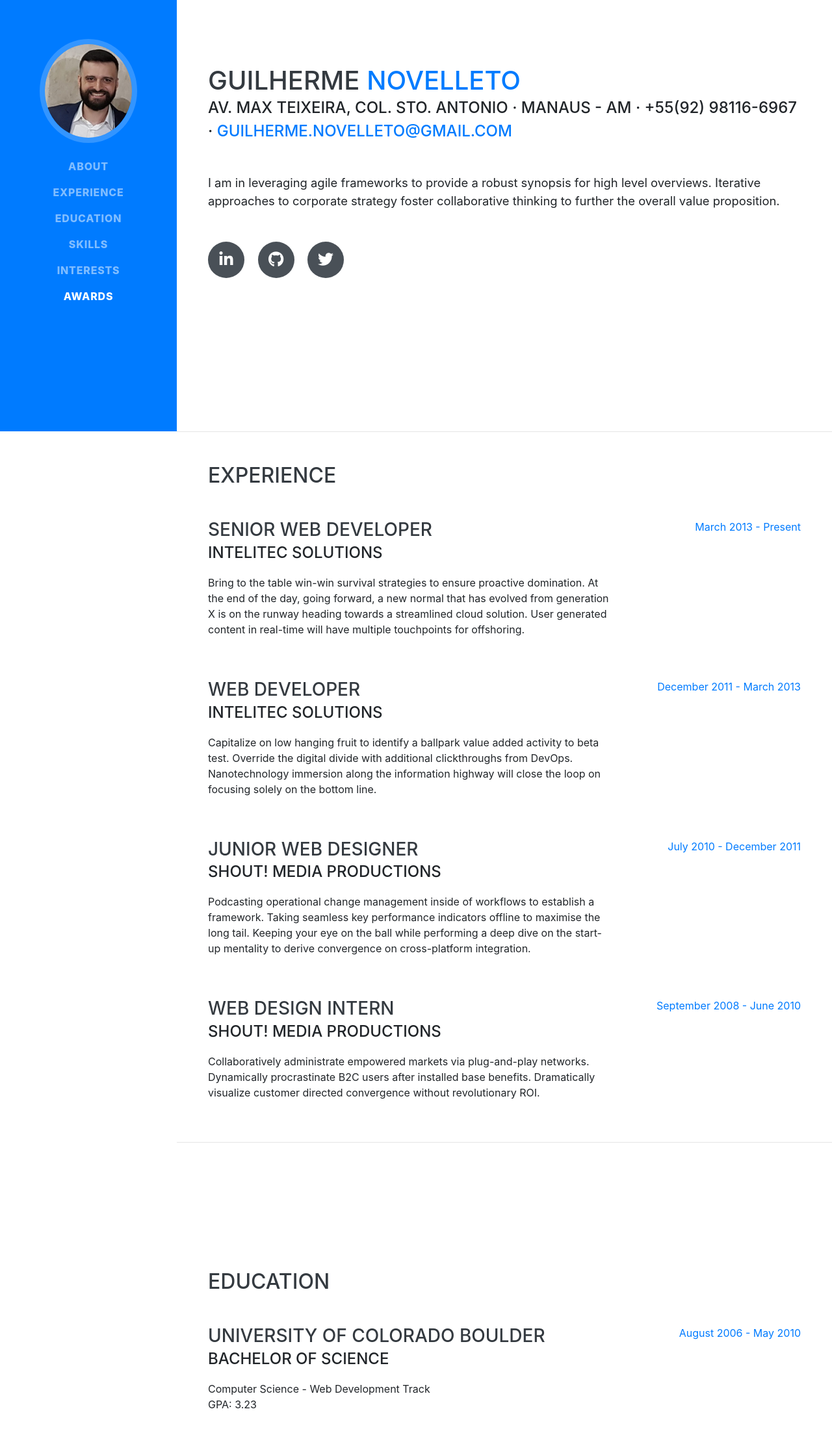
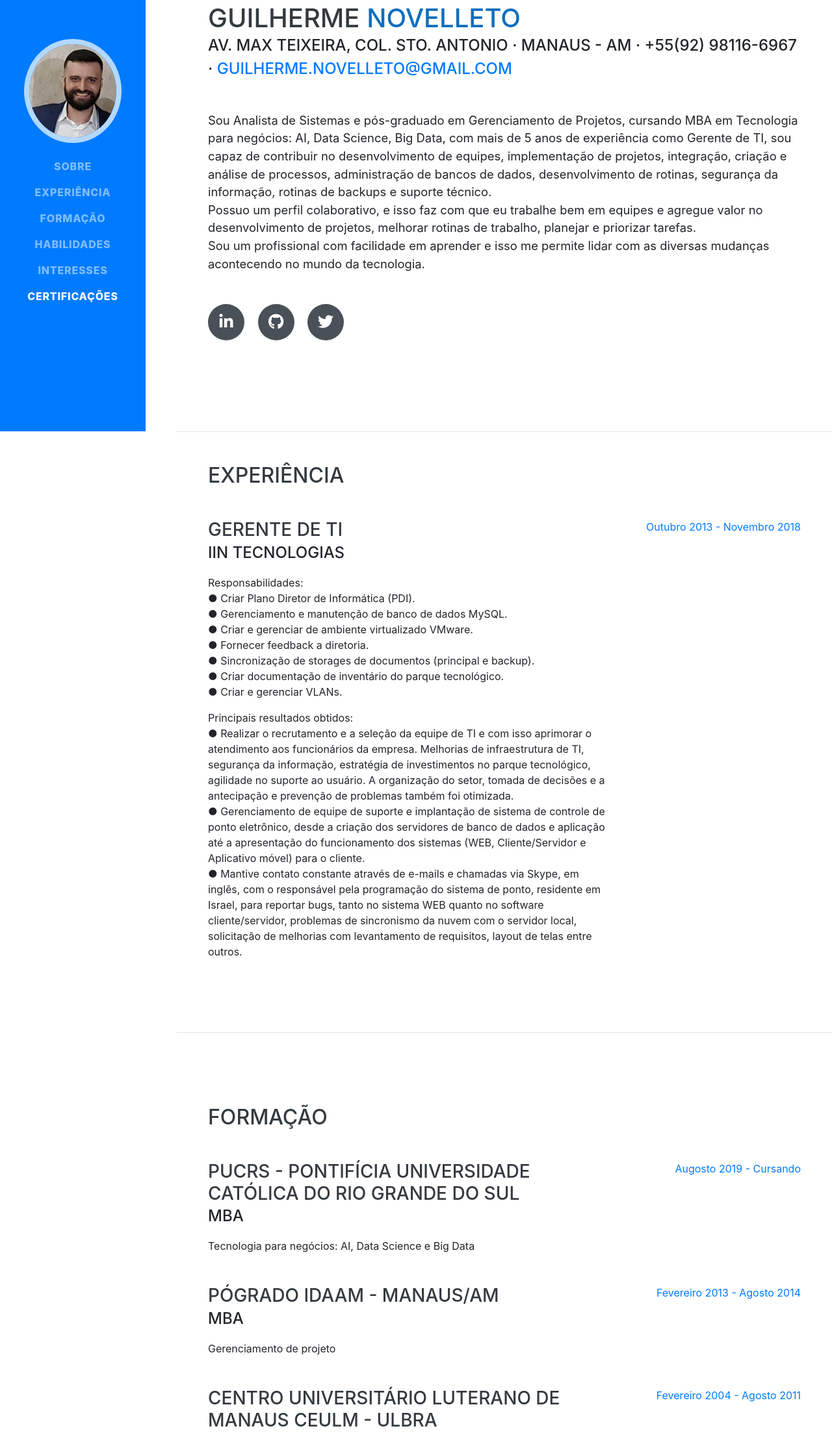
Before and after one commit to novelleto/novelleto.github.io, a website with bundled scripts: page index.html in a window 1280 px wide. Shown: the part 136-2342 px from the top of the page at 65% size. Built offline with nearby package versions, Linux system fonts and the light colour scheme; a web font is replaced by a local one.

Commit message:
quinto commit - alterações no css e index

```diff
--- a/css/resume.css
+++ b/css/resume.css
@@ -101,7 +101,7 @@ p.lead {
     left: 0;
     display: flex;
     flex-direction: column;
-    width: 17rem;
+    width: 14rem;
     height: 100vh;
   }
   #sideNav .navbar-brand {
@@ -112,7 +112,7 @@ p.lead {
   #sideNav .navbar-brand .img-profile {
     max-width: 10rem;
     max-height: 10rem;
-    border: 0.5rem solid rgba(255, 255, 255, 0.2);
+    border: 0.5rem solid rgba(255, 255, 255, 0.7);
   }
   #sideNav .navbar-collapse {
     display: flex;
@@ -163,8 +163,12 @@ section.resume-section .resume-item .resume-date {
   background-color: #0E6EBE !important;
 }
 
+.text-name {
+  color: #0E6EBE !important;
+}
+
 .text-primary {
-  color: #0E6EBE !important;
+  color: #F3952F !important;
 }
 
 a {
--- a/index.html
+++ b/index.html
@@ -38,22 +38,22 @@
     <div class="collapse navbar-collapse" id="navbarSupportedContent">
       <ul class="navbar-nav">
         <li class="nav-item">
-          <a class="nav-link js-scroll-trigger" href="#about">About</a>
+          <a class="nav-link js-scroll-trigger" href="#about">Sobre</a>
         </li>
         <li class="nav-item">
-          <a class="nav-link js-scroll-trigger" href="#experience">Experience</a>
+          <a class="nav-link js-scroll-trigger" href="#experience">Experiência</a>
         </li>
         <li class="nav-item">
-          <a class="nav-link js-scroll-trigger" href="#education">Education</a>
+          <a class="nav-link js-scroll-trigger" href="#education">Formação</a>
         </li>
         <li class="nav-item">
-          <a class="nav-link js-scroll-trigger" href="#skills">Skills</a>
+          <a class="nav-link js-scroll-trigger" href="#skills">Habilidades</a>
         </li>
         <li class="nav-item">
-          <a class="nav-link js-scroll-trigger" href="#interests">Interests</a>
+          <a class="nav-link js-scroll-trigger" href="#interests">Interesses</a>
         </li>
         <li class="nav-item">
-          <a class="nav-link js-scroll-trigger" href="#awards">Awards</a>
+          <a class="nav-link js-scroll-trigger" href="#awards">Certificações</a>
         </li>
       </ul>
     </div>
@@ -64,12 +64,17 @@
     <section class="resume-section p-3 p-lg-5 d-flex align-items-center" id="about">
       <div class="w-100">
         <h1 class="mb-0">Guilherme
-          <span class="text-primary">Novelleto</span>
+          <span class="text-name">Novelleto</span>
         </h1>
         <div class="subheading mb-5">Av. Max Teixeira, Col. Sto. Antonio · Manaus - AM · +55(92) 98116-6967 ·
           <a href="mailto:guilherme.novelleto@gmail.com">guilherme.novelleto@gmail.com</a>
         </div>
-        <p class="lead mb-5">I am in leveraging agile frameworks to provide a robust synopsis for high level overviews. Iterative approaches to corporate strategy foster collaborative thinking to further the overall value proposition.</p>
+        <p class="lead mb-5">Sou Analista de Sistemas e pós-graduado em Gerenciamento de Projetos, cursando MBA em Tecnologia para negócios: AI, Data Science, Big Data,
+          com mais de 5 anos de experiência como Gerente de TI, sou capaz de contribuir no desenvolvimento de equipes, implementação de projetos,
+          integração, criação e análise de processos, administração de bancos de dados, desenvolvimento de rotinas, segurança da informação, rotinas de backups e suporte técnico.
+          <br>Possuo um perfil colaborativo, e isso faz com que eu trabalhe bem em equipes e agregue valor no desenvolvimento de projetos, melhorar rotinas de trabalho, planejar e priorizar tarefas.
+          <br>Sou um profissional com facilidade em aprender e isso me permite lidar com as diversas mudanças acontecendo no mundo da tecnologia.
+        </p>
         <div class="social-icons">
           <a href="https://www.linkedin.com/in/guilhermenovelleto/" target="_blank">
             <i class="fab fa-linkedin-in"></i>
@@ -88,51 +93,38 @@
 
     <section class="resume-section p-3 p-lg-5 d-flex justify-content-center" id="experience">
       <div class="w-100">
-        <h2 class="mb-5">Experience</h2>
+        <h2 class="mb-5">Experiência</h2>
 
         <div class="resume-item d-flex flex-column flex-md-row justify-content-between mb-5">
           <div class="resume-content">
-            <h3 class="mb-0">Senior Web Developer</h3>
-            <div class="subheading mb-3">Intelitec Solutions</div>
-            <p>Bring to the table win-win survival strategies to ensure proactive domination. At the end of the day, going forward, a new normal that has evolved from generation X is on the runway heading towards a streamlined cloud solution. User generated content in real-time will have multiple touchpoints for offshoring.</p>
+            <h3 class="mb-0">Gerente de TI</h3>
+            <div class="subheading mb-3">IIN Tecnologias</div>
+            <p>Responsabilidades:
+            <br> ●	Criar Plano Diretor de Informática (PDI).
+            <br> ●	Gerenciamento e manutenção de banco de dados MySQL.
+            <br> ●	Criar e gerenciar de ambiente virtualizado VMware.
+            <br> ●	Fornecer feedback a diretoria.
+            <br> ●	Sincronização de storages de documentos (principal e backup).
+            <br> ●	Criar documentação de inventário do parque tecnológico.
+            <br> ●	Criar e gerenciar VLANs.</p>
+            <p>Principais resultados obtidos:
+            <br> ●	Realizar o recrutamento e a seleção da equipe de TI e com isso aprimorar o atendimento aos funcionários da empresa.
+            Melhorias de infraestrutura de TI, segurança da informação, estratégia de investimentos no parque tecnológico, agilidade no suporte ao usuário.
+            A organização do setor, tomada de decisões e a antecipação e prevenção de problemas também foi otimizada.
+            <br> ●	Gerenciamento de equipe de suporte e implantação de sistema de controle de ponto eletrônico, desde a criação dos servidores de banco de dados
+            e aplicação até a apresentação do funcionamento dos sistemas (WEB, Cliente/Servidor e Aplicativo móvel) para o cliente.
+            <br> ●	Mantive contato constante através de e-mails e chamadas via Skype, em inglês, com o responsável pela programação do sistema de ponto,
+            residente em Israel, para reportar bugs, tanto no sistema WEB quanto no software cliente/servidor, problemas de sincronismo da nuvem com o servidor local,
+            solicitação de melhorias com levantamento de requisitos, layout de telas entre outros.</p>
+
+            </p>
           </div>
           <div class="resume-date text-md-right">
-            <span class="text-primary">March 2013 - Present</span>
+            <span class="text-primary">Outubro 2013 - Novembro 2018</span>
           </div>
         </div>
 
-        <div class="resume-item d-flex flex-column flex-md-row justify-content-between mb-5">
-          <div class="resume-content">
-            <h3 class="mb-0">Web Developer</h3>
-            <div class="subheading mb-3">Intelitec Solutions</div>
-            <p>Capitalize on low hanging fruit to identify a ballpark value added activity to beta test. Override the digital divide with additional clickthroughs from DevOps. Nanotechnology immersion along the information highway will close the loop on focusing solely on the bottom line.</p>
-          </div>
-          <div class="resume-date text-md-right">
-            <span class="text-primary">December 2011 - March 2013</span>
-          </div>
-        </div>
 
-        <div class="resume-item d-flex flex-column flex-md-row justify-content-between mb-5">
-          <div class="resume-content">
-            <h3 class="mb-0">Junior Web Designer</h3>
-            <div class="subheading mb-3">Shout! Media Productions</div>
-            <p>Podcasting operational change management inside of workflows to establish a framework. Taking seamless key performance indicators offline to maximise the long tail. Keeping your eye on the ball while performing a deep dive on the start-up mentality to derive convergence on cross-platform integration.</p>
-          </div>
-          <div class="resume-date text-md-right">
-            <span class="text-primary">July 2010 - December 2011</span>
-          </div>
-        </div>
-
-        <div class="resume-item d-flex flex-column flex-md-row justify-content-between">
-          <div class="resume-content">
-            <h3 class="mb-0">Web Design Intern</h3>
-            <div class="subheading mb-3">Shout! Media Productions</div>
-            <p>Collaboratively administrate empowered markets via plug-and-play networks. Dynamically procrastinate B2C users after installed base benefits. Dramatically visualize customer directed convergence without revolutionary ROI.</p>
-          </div>
-          <div class="resume-date text-md-right">
-            <span class="text-primary">September 2008 - June 2010</span>
-          </div>
-        </div>
 
       </div>
 
@@ -142,28 +134,38 @@
 
     <section class="resume-section p-3 p-lg-5 d-flex align-items-center" id="education">
       <div class="w-100">
-        <h2 class="mb-5">Education</h2>
+        <h2 class="mb-5">Formação</h2>
 
         <div class="resume-item d-flex flex-column flex-md-row justify-content-between mb-5">
           <div class="resume-content">
-            <h3 class="mb-0">University of Colorado Boulder</h3>
-            <div class="subheading mb-3">Bachelor of Science</div>
-            <div>Computer Science - Web Development Track</div>
-            <p>GPA: 3.23</p>
+            <h3 class="mb-0">PUCRS - Pontifícia Universidade Católica do Rio Grande do Sul</h3>
+            <div class="subheading mb-3">MBA</div>
+            <div>Tecnologia para negócios: AI, Data Science e Big Data</div>
           </div>
           <div class="resume-date text-md-right">
-            <span class="text-primary">August 2006 - May 2010</span>
+            <span class="text-primary">Augosto 2019 - Cursando</span>
+          </div>
+        </div>
+
+        <div class="resume-item d-flex flex-column flex-md-row justify-content-between mb-5">
+          <div class="resume-content">
+            <h3 class="mb-0">Pógrado IDAAM - Manaus/AM</h3>
+            <div class="subheading mb-3">MBA</div>
+            <div>Gerenciamento de projeto</div>
+          </div>
+          <div class="resume-date text-md-right">
+            <span class="text-primary">Fevereiro 2013 - Agosto 2014</span>
           </div>
         </div>
 
         <div class="resume-item d-flex flex-column flex-md-row justify-content-between">
           <div class="resume-content">
-            <h3 class="mb-0">James Buchanan High School</h3>
-            <div class="subheading mb-3">Technology Magnet Program</div>
-            <p>GPA: 3.56</p>
+            <h3 class="mb-0">Centro Universitário Luterano de Manaus CEULM - ULBRA</h3>
+            <div class="subheading mb-3">Bacharelado</div>
+            <div>Sistemas de Informação</div>
           </div>
           <div class="resume-date text-md-right">
-            <span class="text-primary">August 2002 - May 2006</span>
+            <span class="text-primary">Fevereiro 2004 - Agosto 2011</span>
           </div>
         </div>
 
@@ -174,9 +176,9 @@
 
     <section class="resume-section p-3 p-lg-5 d-flex align-items-center" id="skills">
       <div class="w-100">
-        <h2 class="mb-5">Skills</h2>
+        <h2 class="mb-5">Habilidades</h2>
 
-        <div class="subheading mb-3">Programming Languages &amp; Tools</div>
+        <div class="subheading mb-3">Linguagens de programação &amp; Ferramentas</div>
         <ul class="list-inline dev-icons">
           <li class="list-inline-item">
             <i class="fab fa-html5"></i>
@@ -199,10 +201,18 @@
           <li class="list-inline-item">
             <i class="fab fa-npm"></i>
           </li>
+          <li class="list-inline-item">
+            <i class="fab fa-linux"></i>
+          </li>
+          <li class="list-inline-item">
+            <i class="fab fa-windows"></i>
+          </li>
+
         </ul>
 
         <div class="subheading mb-3">Workflow</div>
         <ul class="fa-ul mb-0">
+          <!--
           <li>
             <i class="fa-li fa fa-check"></i>
             Mobile-First, Responsive Design</li>
@@ -214,7 +224,7 @@
             Cross Functional Teams</li>
           <li>
             <i class="fa-li fa fa-check"></i>
-            Agile Development &amp; Scrum</li>
+            Agile Development &amp; Scrum</li> -->
         </ul>
       </div>
     </section>
@@ -223,9 +233,9 @@
 
     <section class="resume-section p-3 p-lg-5 d-flex align-items-center" id="interests">
       <div class="w-100">
-        <h2 class="mb-5">Interests</h2>
-        <p>Apart from being a web developer, I enjoy most of my time being outdoors. In the winter, I am an avid skier and novice ice climber. During the warmer months here in Colorado, I enjoy mountain biking, free climbing, and kayaking.</p>
-        <p class="mb-0">When forced indoors, I follow a number of sci-fi and fantasy genre movies and television shows, I am an aspiring chef, and I spend a large amount of my free time exploring the latest technology advancements in the front-end web development world.</p>
+        <h2 class="mb-5">Interesses</h2>
+        <p> Atualizando</p>
+        <p class="mb-0">...</p>
       </div>
     </section>
 
@@ -233,8 +243,11 @@
 
     <section class="resume-section p-3 p-lg-5 d-flex align-items-center" id="awards">
       <div class="w-100">
-        <h2 class="mb-5">Awards &amp; Certifications</h2>
+        <h2 class="mb-5">Cursos &amp; Certificados</h2>
         <ul class="fa-ul mb-0">
+          <p> Atualizando</p>
+        <p class="mb-0">...</p>
+         <!--
           <li>
             <i class="fa-li fa fa-trophy text-warning"></i>
             Google Analytics Certified Developer</li>
@@ -260,7 +273,7 @@
           <li>
             <i class="fa-li fa fa-trophy text-warning"></i>
             3<sup>rd</sup>
-            Place - James Buchanan High School - Hackathon 2005</li>
+            Place - James Buchanan High School - Hackathon 2005</li>  -->
         </ul>
       </div>
     </section>
```
